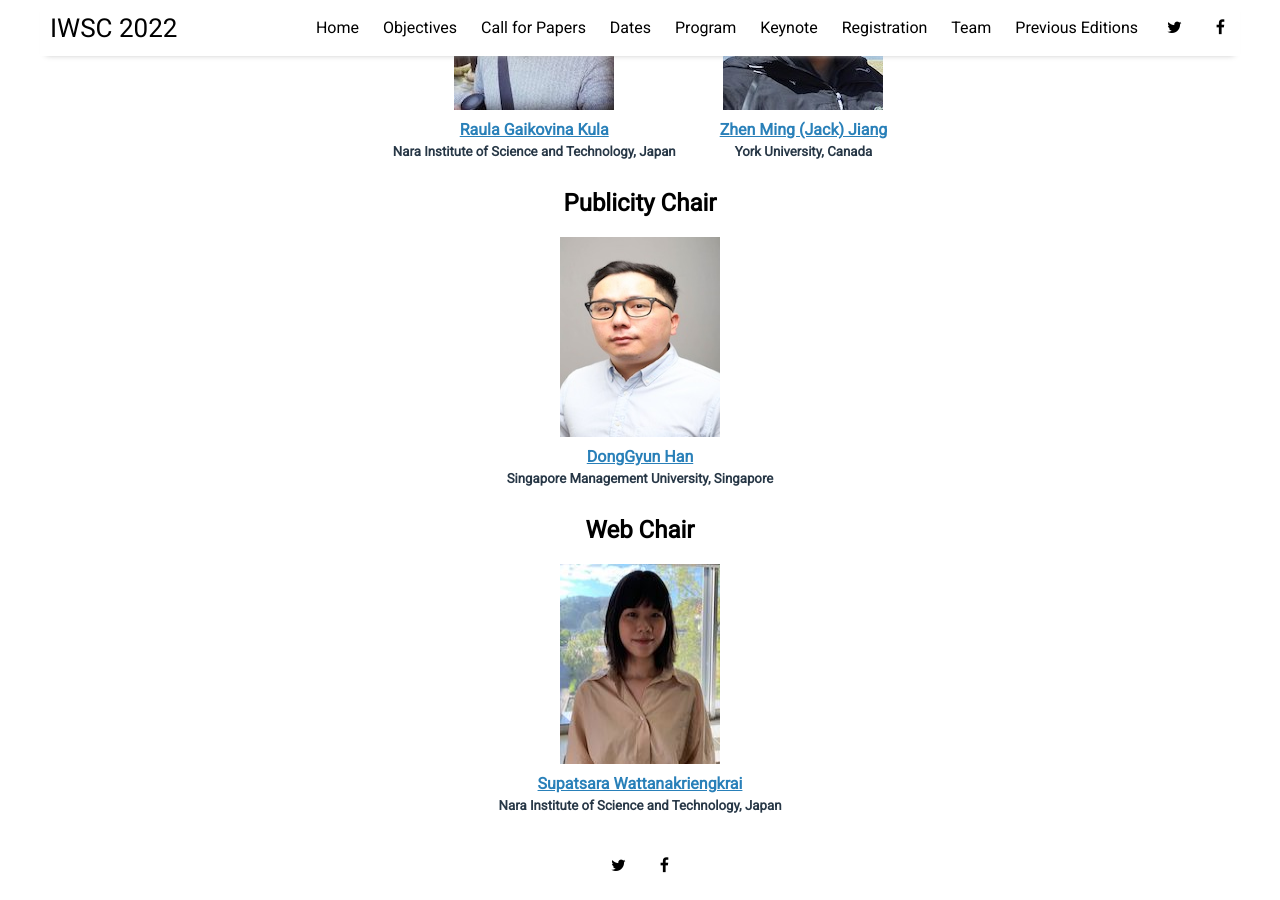
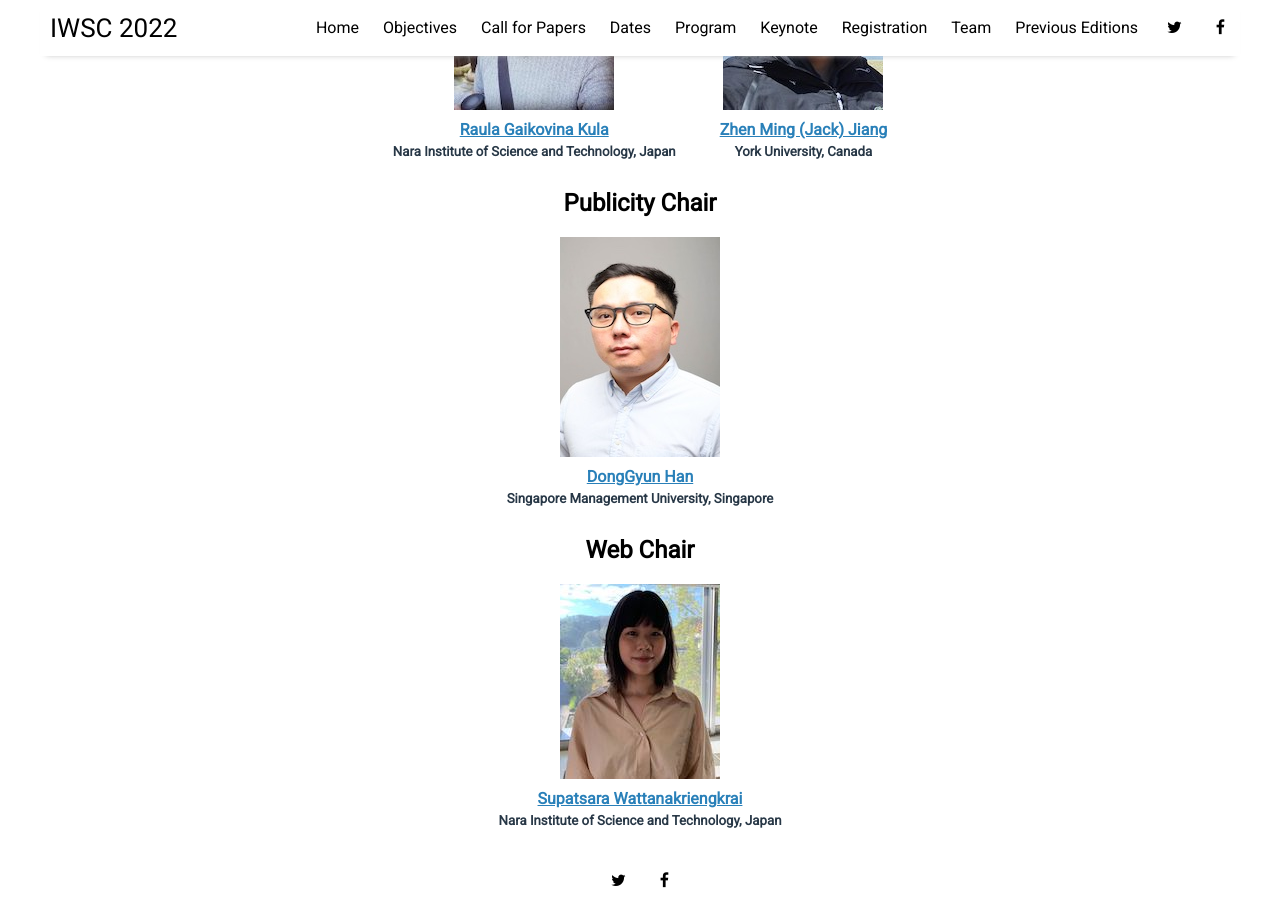
Before and after one commit to iwsc2023/iwsc2023.github.io, a Jekyll site: the page built from pages/team.html, in a window 1280 px wide and 900 px high, scrolled down 638 px. Built offline with Jekyll 4.4.1, drawn with Linux system fonts in a browser that asks for light colours; nearby versions of some CDN libraries.

Commit message:
change picture sizw

```diff
--- a/pages/team.html
+++ b/pages/team.html
@@ -15,12 +15,12 @@
 <div class="team_member">
     <h2>Program Committee Co-Chairs</h2>
     <div class="individual">
-        <img src="/assets/img/raula.jpeg" width="160" />
+        <img src="/assets/img/raula.jpeg"/>
         <h4><a href="https://raux.github.io">Raula Gaikovina Kula</a></h4>
         <h5>Nara Institute of Science and Technology, Japan</h5>
     </div>
     <div class="individual">
-        <img src="/assets/img/ZhenMingJiang.jpg" height="200" />
+        <img src="/assets/img/ZhenMingJiang.jpg" />
         <h4><a href="http://www.cse.yorku.ca/~zmjiang/">Zhen Ming (Jack) Jiang</a></h4>
         <h5>York University, Canada</h5>
     </div>
@@ -29,7 +29,7 @@
   <div class="team_member">
     <h2>Publicity Chair</h2>
     <div class="individual">
-        <img src="/assets/img/donggyun.jpg" width="160" height="200" />
+        <img src="/assets/img/donggyun.jpg" />
         <h4><a href="https://donggyun.com">DongGyun Han</a></h4>
         <h5>Singapore Management University, Singapore</h5>
     </div>
@@ -38,7 +38,7 @@
   <div class="team_member">
     <h2>Web Chair</h2>
     <div class="individual">
-        <img src="/assets/img/supatsara.jpg" width="160" height="200" />
+        <img src="/assets/img/supatsara.jpg"/>
         <h4><a href="https://www.supatsarawat.com">Supatsara Wattanakriengkrai</a></h4>
         <h5>Nara Institute of Science and Technology, Japan</h5>
     </div>
```
Also changed, not shown: 1 other file.
